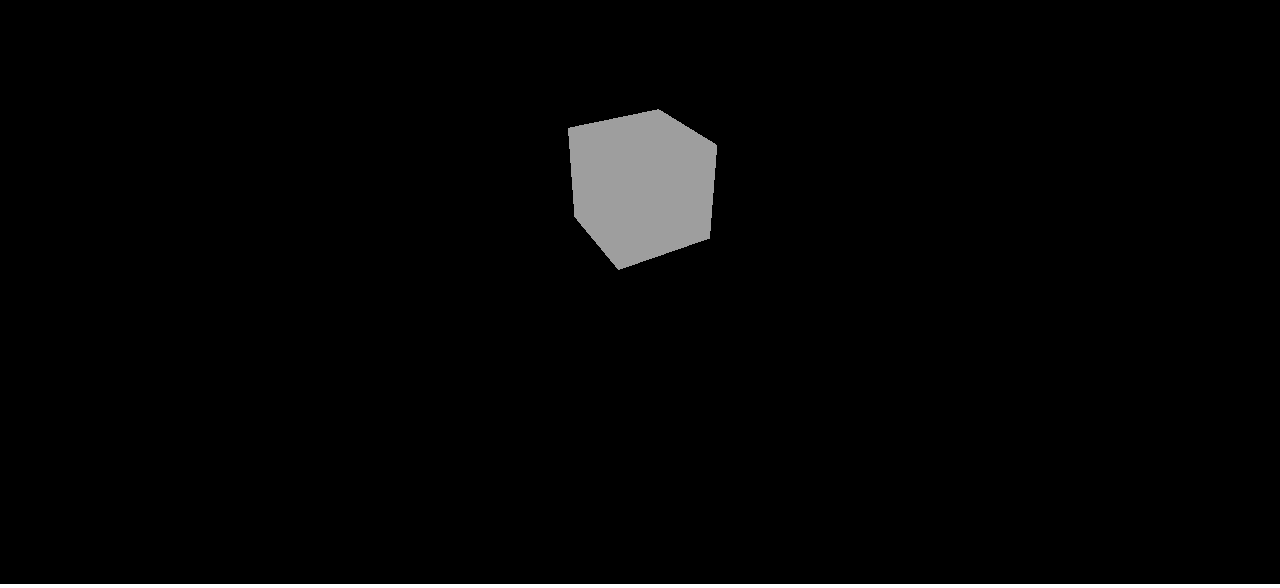
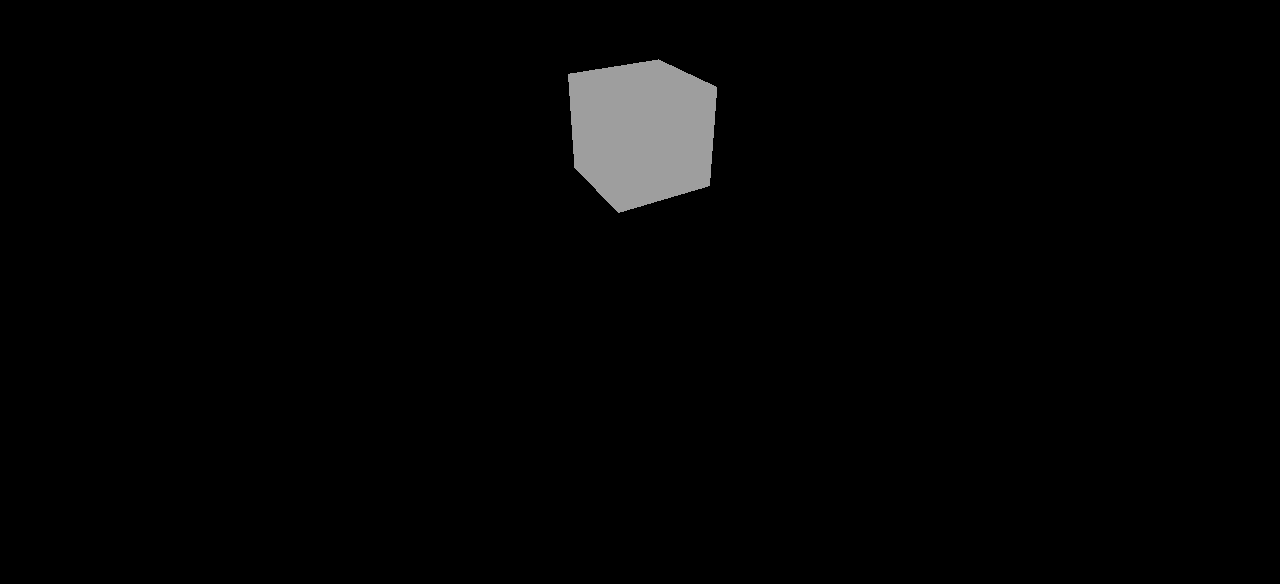
Before and after one commit to CodyWalraven/js_tutorial, a plain HTML site: page index.html in a window 1280 px wide. Shown: the part 216-804 px from the top of the page. Drawn offline with Linux system fonts and the light colour scheme; animation ran at ten frames a second.

Commit message:
make it bounce

```diff
--- a/index.html
+++ b/index.html
@@ -34,15 +34,35 @@
     var geometry = new THREE.BoxGeometry(1, 1, 1);
     var material = new THREE.MeshBasicMaterial({ map: texture });
     var cube = new THREE.Mesh(geometry, material);
+    var cube2 = new THREE.Mesh(geometry, material);
     scene.add(cube);
+
+
+
 
     //
 
     camera.position.z = 5;
+    let going_back = 0;
 
     function animate() {
       cube.rotation.x += 0.01;
       cube.rotation.y += 0.01;
+      console.log(`The y position is ${cube.position.y}`);
+      if (!going_back) {
+        cube.position.y += 0.01;
+      }
+      else {
+        cube.position.y -= 0.01;
+      }
+      if (cube.position.y > 2) {
+        going_back = 1;
+      }
+      if (cube.position.y < -2) {
+        going_back = 0;
+
+      }
+
       requestAnimationFrame(animate);
       renderer.render(scene, camera);
     }
```
